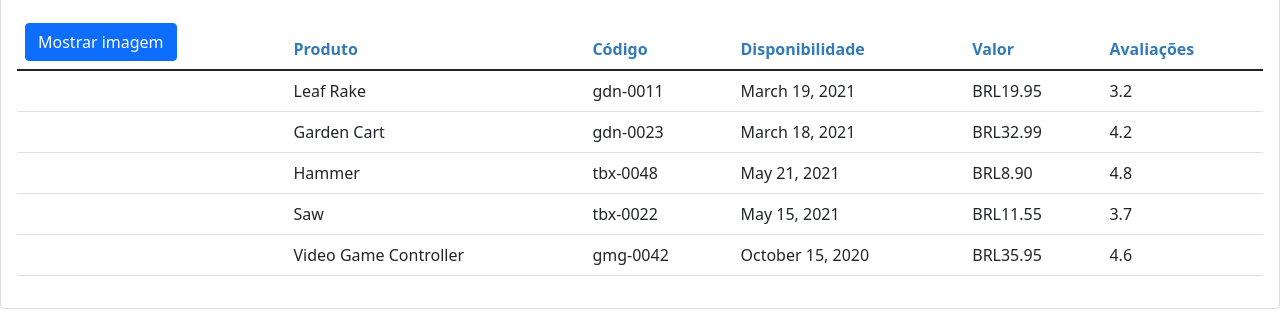
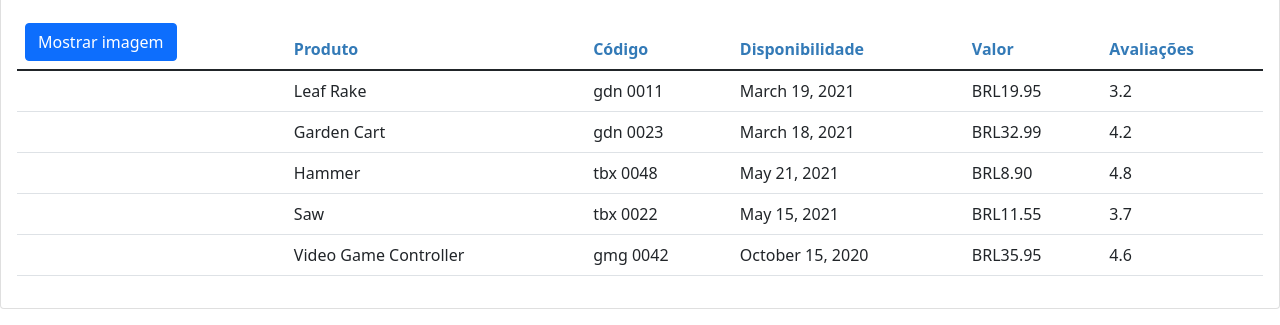
Before and after one commit to JohnBoeira/gerenciadorDeProdutos, an Angular app: page / in a window 1280 px wide. Shown: the part 181-506 px from the top of the page. Built offline with nearby package versions, Linux system fonts and the light colour scheme.

Commit message:
feat (product-list): Implementa OnInit Implementa pipe customizado para converte hifen em espaço

```diff
--- a/src/app/app.module.ts
+++ b/src/app/app.module.ts
@@ -4,11 +4,13 @@
 
 import { AppComponent } from './app.component';
 import { ProductListComponent } from './products/product-list.component';
+import { ConvertToSpacesPipe } from './shared/convert-to-space.component';
 
 @NgModule({
   declarations: [
     AppComponent,
-    ProductListComponent
+    ProductListComponent,
+    ConvertToSpacesPipe
   ],
   imports: [
     BrowserModule,
--- a/src/app/products/product-list.component.html
+++ b/src/app/products/product-list.component.html
@@ -50,7 +50,7 @@
                             >
                         </td>
                         <td>{{ product.productName}}</td>
-                        <td>{{ product.productCode | lowercase }}</td>
+                        <td>{{ product.productCode | lowercase | convertToSpaces:'-' }}</td>
                         <td>{{ product.releaseDate}}</td>
                         <td>{{ product.price | currency:'BRL':'code':'1.2-2'}}</td>
                         <td>{{ product.starRating}}</td>
--- a/src/app/products/product-list.component.ts
+++ b/src/app/products/product-list.component.ts
@@ -1,4 +1,4 @@
-import { Component } from "@angular/core";
+import { Component, OnInit } from "@angular/core";
 import { IProduct } from "./shared/model/product.model";
 
 @Component({
@@ -7,7 +7,8 @@
     styleUrls: ['./shared/styles/product-list.component.css']
 })
 
-export class ProductListComponent{
+export class ProductListComponent implements OnInit{
+
     pageTitle: string = 'Lista de produtos';
     imageWidth: number = 50;
     imageMargin: number = 2;
@@ -66,6 +67,10 @@
         }
     ];
 
+    ngOnInit(): void {
+        console.log('Inicializado')
+    }
+
     toggleImage(): void{
         this.showImage = !this.showImage;
     }
--- /dev/null
+++ b/src/app/shared/convert-to-space.component.ts
@@ -0,0 +1,13 @@
+import { Pipe, PipeTransform } from "@angular/core";
+
+@Pipe({
+    name: 'convertToSpaces'
+})
+
+export class ConvertToSpacesPipe implements PipeTransform{
+
+    transform(value: string, character: string): string {
+        return value.replace(character, ' ');
+    }
+
+}
```
